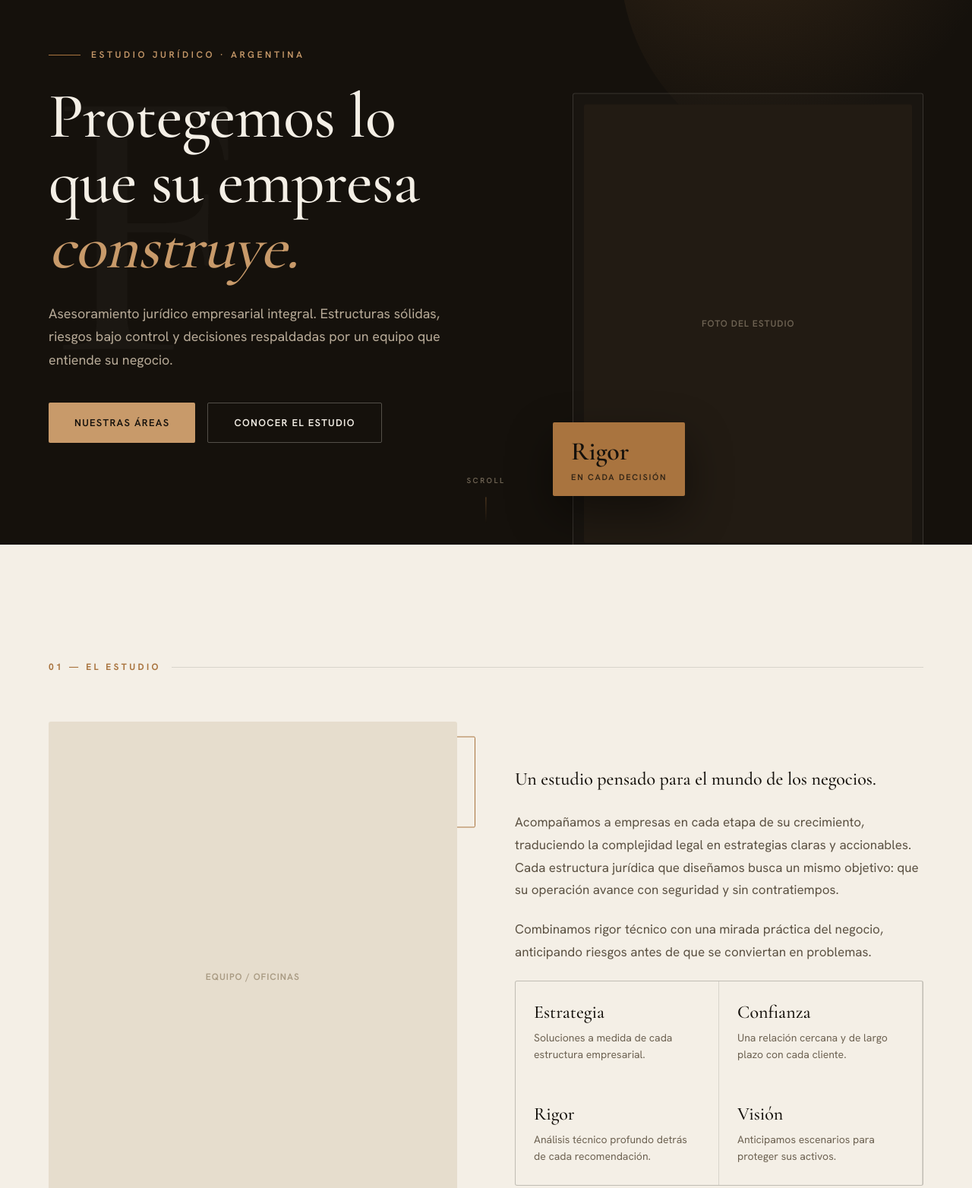
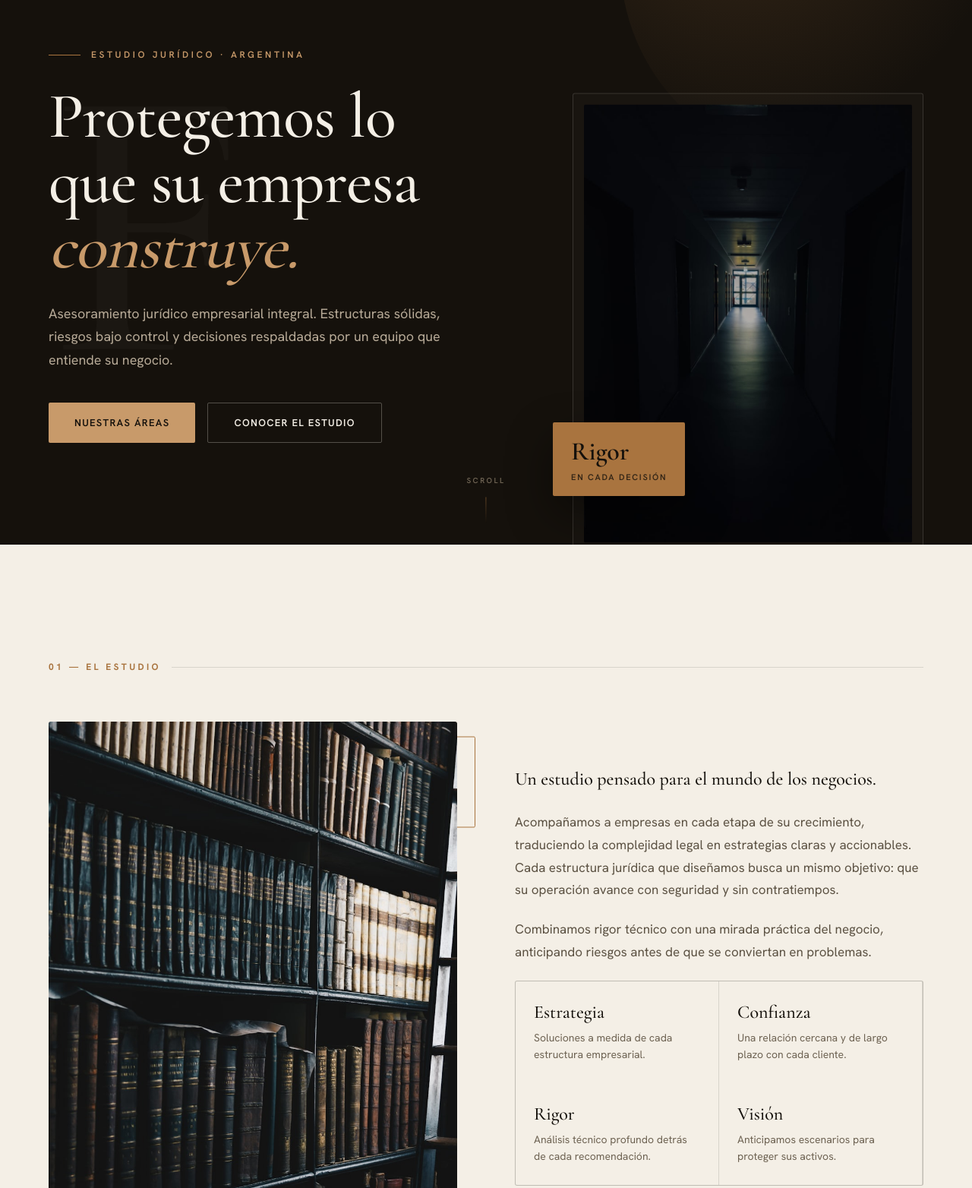
Before and after one commit to alito28-hue/estudiofrontier.com, a website: page web/index.html in a window 1280 px wide. Shown: the part 120-1684 px from the top of the page at 76% size. Drawn offline with nearby package versions, Linux system fonts and the light colour scheme.

Commit message:
Add stock photography for hero and El Estudio sections
Free-license Unsplash photos chosen to match the dark/gold aesthetic.
Team portraits intentionally left as placeholders pending real photos.

Co-Authored-By: Claude Sonnet 4.6 <noreply@anthropic.com>

```diff
--- a/web/index.html
+++ b/web/index.html
@@ -65,7 +65,7 @@
 
           <div class="hero-media" data-reveal="scale" data-reveal-delay="200">
             <div class="hero-media-frame" data-parallax="-0.05">
-              <div class="image-slot image-slot--hero"><span>Foto del estudio</span></div>
+              <img class="image-slot image-slot--hero" src="img/hero.jpg" alt="" />
             </div>
             <div class="hero-badge">
               <div class="hero-badge-title">Rigor</div>
@@ -88,7 +88,7 @@
 
         <div class="estudio-grid">
           <div class="estudio-media" data-reveal="left">
-            <div class="image-slot image-slot--cream"><span>Equipo / oficinas</span></div>
+            <img class="image-slot image-slot--cream" src="img/estudio.jpg" alt="" />
             <div class="estudio-media-frame" data-parallax="-0.03"></div>
           </div>
           <div data-reveal="right">
--- a/web/styles.css
+++ b/web/styles.css
@@ -316,6 +316,7 @@ h3 {
   justify-content: center;
   border-radius: 2px;
   text-align: center;
+  object-fit: cover;
 }
 
 .image-slot span {
```
Also changed, not shown: web/img/estudio.jpg (added), web/img/hero.jpg (added).
